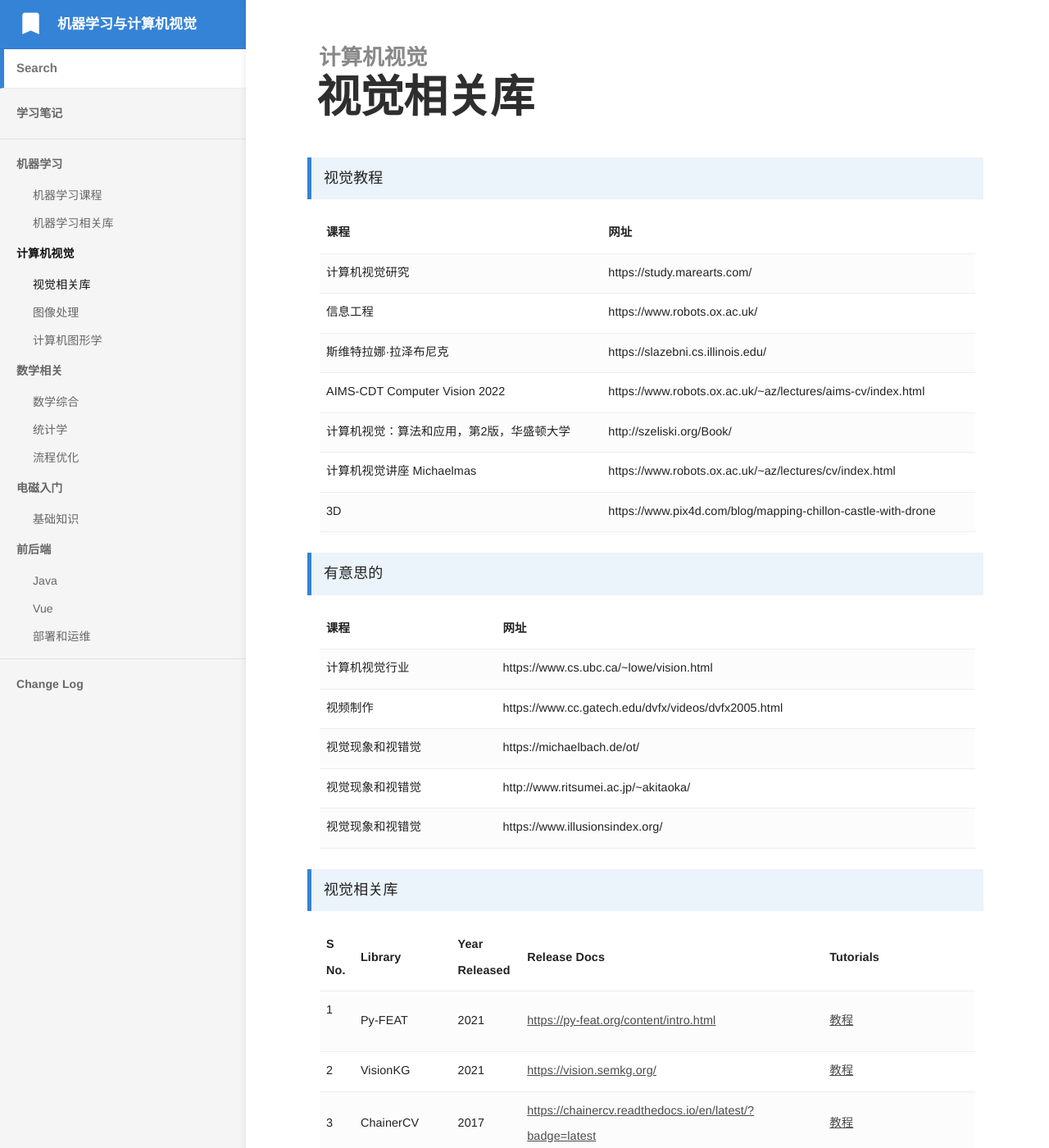
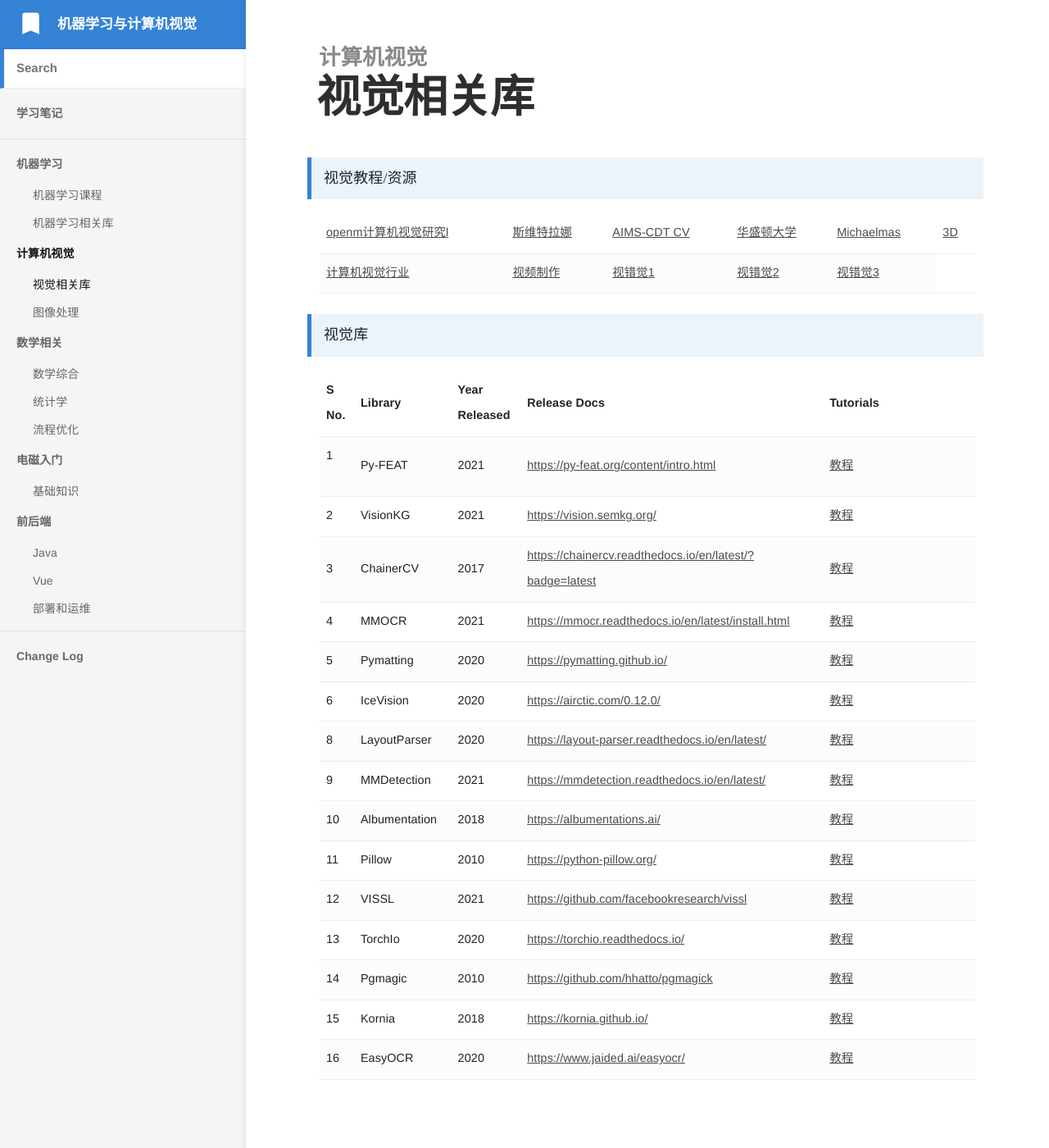
Before and after one commit to bashendixie/Machine_Learning_Notes, a Jekyll site: the page built from _docs/2、计算机视觉/视觉相关库.md, in a window 1280 px wide and 1400 px high. Shown: the whole window at 82% size. Built offline with Jekyll 4.4.1, drawn with Linux system fonts in a browser that asks for light colours; some web fonts are replaced.

Commit message:
no message

```diff
--- a/_docs/2、计算机视觉/视觉相关库.md
+++ b/_docs/2、计算机视觉/视觉相关库.md
@@ -4,139 +4,51 @@
 order: 1
 ---
 
-> 视觉教程
+> 视觉教程/资源
 <table width="1033" style="font-size: 0.8em;">
 	<tbody>
 		<tr>
 			<td>
-				<strong>
-					课程
-				</strong>
+				<a href="https://study.marearts.com/" target="_blank">openm计算机视觉研究l</a>
 			</td>
 			<td>
-				<strong>
-					网址
-				</strong>
+				<a href="https://slazebni.cs.illinois.edu/" target="_blank">斯维特拉娜</a>
+			</td>
+			<td>
+				<a href="https://www.robots.ox.ac.uk/~az/lectures/aims-cv/index.html" target="_blank">AIMS-CDT CV</a>
+			</td>
+			<td>
+				<a href="http://szeliski.org/Book/" target="_blank">华盛顿大学</a>
+			</td>
+			<td>
+				<a href="https://www.robots.ox.ac.uk/~az/lectures/cv/index.html" target="_blank">Michaelmas</a>
+			</td>
+			<td>
+				<a href="https://www.pix4d.com/blog/mapping-chillon-castle-with-drone" target="_blank">3D</a>
 			</td>
 		</tr>
 		<tr>
 			<td>
-				计算机视觉研究
+				<a href="https://www.cs.ubc.ca/~lowe/vision.html" target="_blank">计算机视觉行业</a>
 			</td>
 			<td>
-				https://study.marearts.com/
-			</td>
-		</tr>
-		<tr>
-			<td>
-				信息工程
+				<a href="https://www.cc.gatech.edu/dvfx/videos/dvfx2005.html" target="_blank">视频制作</a>
 			</td>
 			<td>
-				https://www.robots.ox.ac.uk/
-			</td>
-		</tr>
-		<tr>
-			<td>
-				斯维特拉娜·拉泽布尼克
+				<a href="https://michaelbach.de/ot/" target="_blank">视错觉1</a>
 			</td>
 			<td>
-				https://slazebni.cs.illinois.edu/
-			</td>
-		</tr>
-		<tr>
-			<td>
-				AIMS-CDT Computer Vision 2022
+				<a href="http://www.ritsumei.ac.jp/~akitaoka/" target="_blank">视错觉2</a>
 			</td>
 			<td>
-				https://www.robots.ox.ac.uk/~az/lectures/aims-cv/index.html
-			</td>
-		</tr>
-		<tr>
-			<td>
-				计算机视觉：算法和应用，第2版，华盛顿大学
-			</td>
-			<td>
-				http://szeliski.org/Book/
-			</td>
-		</tr>
-		<tr>
-			<td>
-				计算机视觉讲座 Michaelmas
-			</td>
-			<td>
-				https://www.robots.ox.ac.uk/~az/lectures/cv/index.html
-			</td>
-		</tr>
-		<tr>
-			<td>
-				3D
-			</td>
-			<td>
-				https://www.pix4d.com/blog/mapping-chillon-castle-with-drone
+				<a href="https://www.illusionsindex.org/" target="_blank">视错觉3</a>
 			</td>
 		</tr>
 	</tbody>
 </table>
 
-> 有意思的
-<table width="1033" style="font-size: 0.8em;">
-	<tbody>
-		<tr>
-			<td>
-				<strong>
-					课程
-				</strong>
-			</td>
-			<td>
-				<strong>
-					网址
-				</strong>
-			</td>
-		</tr>
-		<tr>
-			<td>
-				计算机视觉行业
-			</td>
-			<td>
-				https://www.cs.ubc.ca/~lowe/vision.html
-			</td>
-		</tr>
-		<tr>
-			<td>
-				视频制作
-			</td>
-			<td>
-				https://www.cc.gatech.edu/dvfx/videos/dvfx2005.html
-			</td>
-		</tr>
-		<tr>
-			<td>
-				视觉现象和视错觉
-			</td>
-			<td>
-				https://michaelbach.de/ot/
-			</td>
-		</tr>
-		<tr>
-			<td>
-				视觉现象和视错觉
-			</td>
-			<td>
-				http://www.ritsumei.ac.jp/~akitaoka/
-			</td>
-		</tr>
-		<tr>
-			<td>
-				视觉现象和视错觉
-			</td>
-			<td>
-				https://www.illusionsindex.org/
-			</td>
-		</tr>
-	</tbody>
-</table>
 
-> 视觉相关库
+> 视觉库
 <table width="1033" style="font-size: 0.8em;">
 	<tbody>
 		<tr>
```
Also changed, not shown: _docs/2、计算机视觉/图像处理.md (+37 -2 lines), _docs/2、计算机视觉/计算机图形学.md (deleted, +0 -88 lines).
